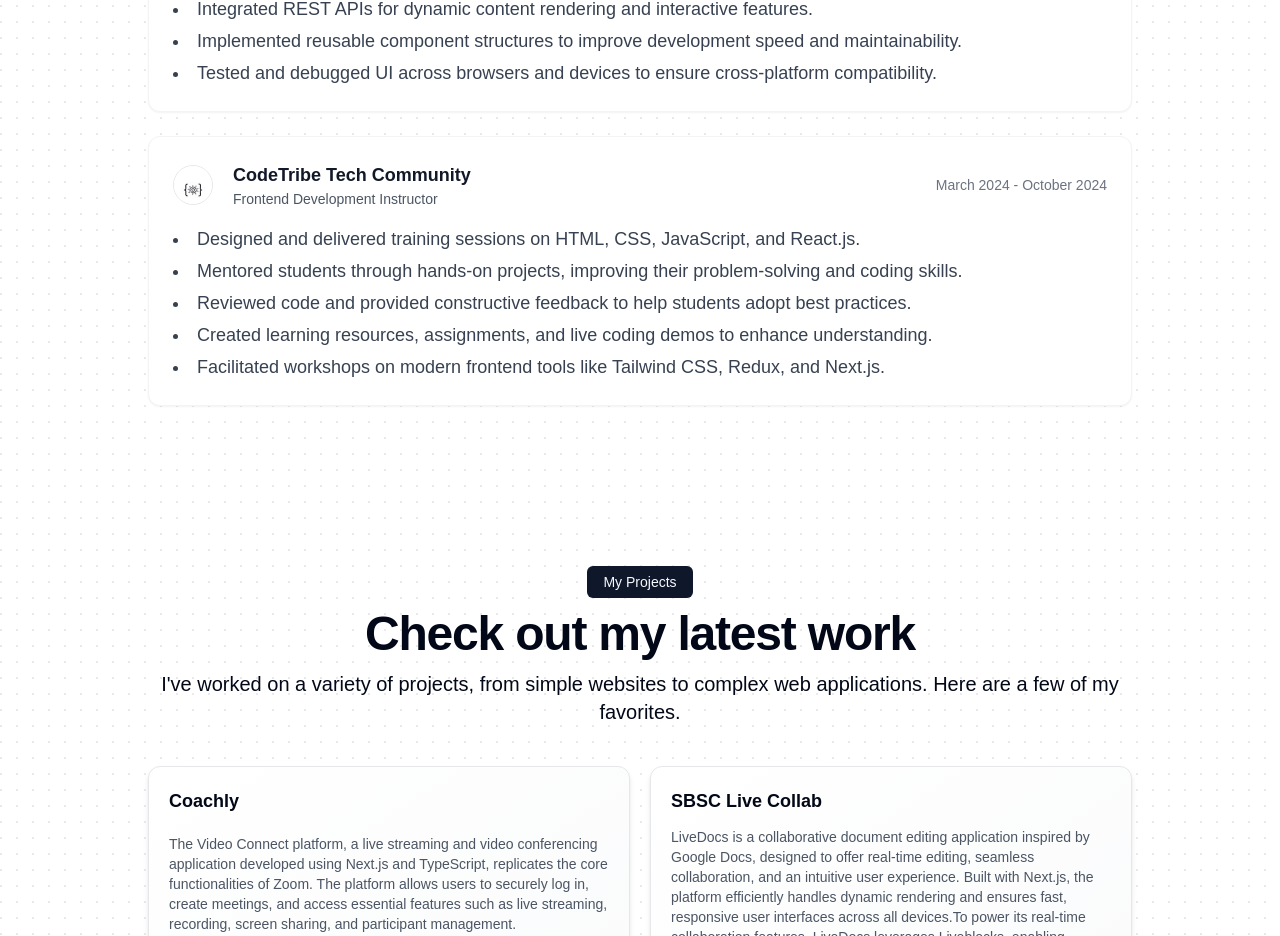
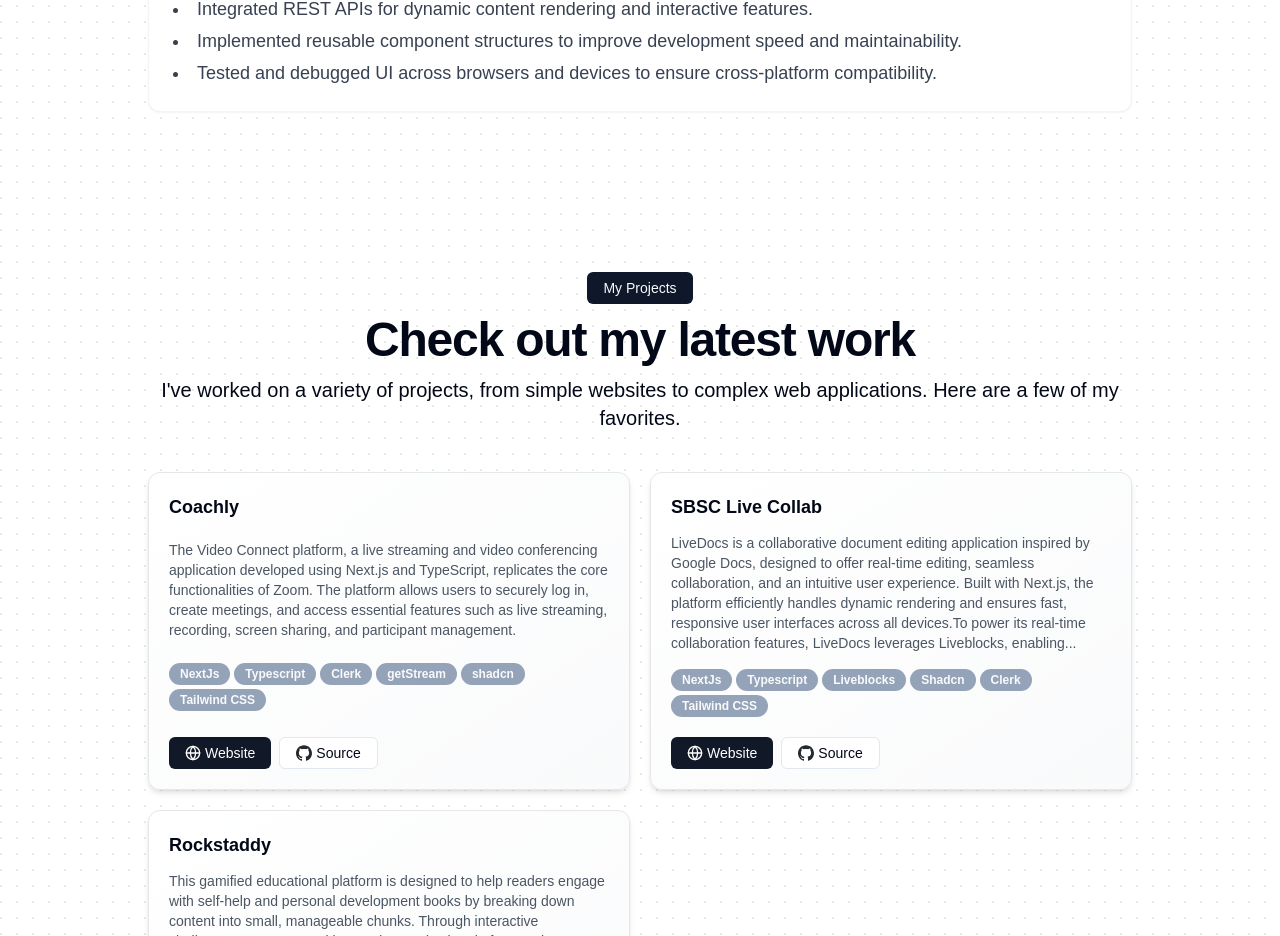
Before and after one commit to CasManny/portfolio, a Next.js app: page / in a window 1280 px wide. Shown: the part 2011-2947 px from the top of the page. Built offline with nearby package versions, Linux system fonts and the light colour scheme.

Commit message:
Edit work experience data

```diff
--- a/data/constant.ts
+++ b/data/constant.ts
@@ -63,19 +63,19 @@
   //     "Provided ongoing maintenance, feature updates, and SEO improvements for client projects.",
   //   ],
   // },
-  {
-    image: "/codettribe.jpg",
-    title: "CodeTribe Tech Community",
-    role: "Frontend Development Instructor",
-    year: "March 2024 - October 2024",
-    responsibilities: [
-      "Designed and delivered training sessions on HTML, CSS, JavaScript, and React.js.",
-      "Mentored students through hands-on projects, improving their problem-solving and coding skills.",
-      "Reviewed code and provided constructive feedback to help students adopt best practices.",
-      "Created learning resources, assignments, and live coding demos to enhance understanding.",
-      "Facilitated workshops on modern frontend tools like Tailwind CSS, Redux, and Next.js.",
-    ],
-  },
+  // {
+  //   image: "/codettribe.jpg",
+  //   title: "CodeTribe Tech Community",
+  //   role: "Frontend Development Instructor",
+  //   year: "March 2024 - October 2024",
+  //   responsibilities: [
+  //     "Designed and delivered training sessions on HTML, CSS, JavaScript, and React.js.",
+  //     "Mentored students through hands-on projects, improving their problem-solving and coding skills.",
+  //     "Reviewed code and provided constructive feedback to help students adopt best practices.",
+  //     "Created learning resources, assignments, and live coding demos to enhance understanding.",
+  //     "Facilitated workshops on modern frontend tools like Tailwind CSS, Redux, and Next.js.",
+  //   ],
+  // },
 ];
 
 export const featuredProjects = [
```
